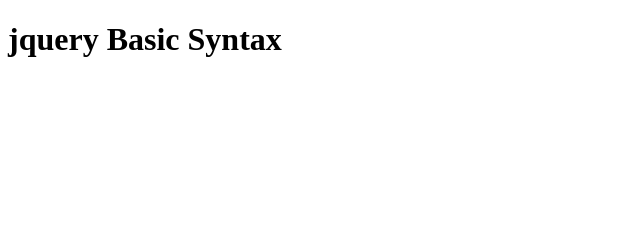
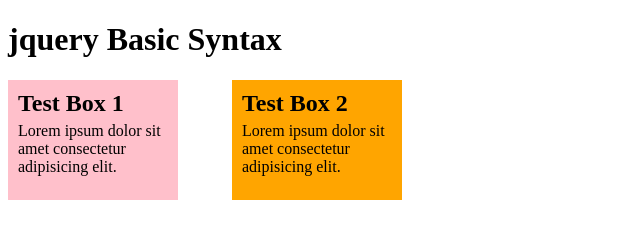
Before and after one commit to AliSami6/jQuery, a plain HTML site: page basic.html in a window 1280 px wide. Shown: the whole page, without its empty margins (0-640 px from the left). Drawn offline with Linux system fonts and the light colour scheme.

Commit message:
load html content

```diff
--- a/basic.html
+++ b/basic.html
@@ -1,19 +1,55 @@
+
 <!DOCTYPE html>
 <html lang="en">
 <head>
-    <meta charset="UTF-8">
-    <meta http-equiv="X-UA-Compatible" content="IE=edge">
-    <meta name="viewport" content="width=device-width, initial-scale=1.0">
-    <title>Learn Jquery</title>
-    <script src="jquery-3.6.3.min.js"></script>
+	<title>Learn Jquery</title>
+	<style>
+		p{ margin: 0; }
+
+		h2{ margin: 0 0 5px; }
+
+		#test1{
+			display: inline-block;
+			background: pink;
+			width: 150px;
+		    height: 100px;
+		    padding: 10px 10px;
+		    margin: 0 50px 0 0;
+		}
+
+		#test2{
+			display: inline-block;
+			background: orange;
+			width: 150px;
+		    height: 100px;
+		    padding: 10px 10px;
+		}
+	</style>
 </head>
 <body>
-    <h1>jquery Basic Syntax</h1>
+	    <h1>jquery Basic Syntax</h1>
 <!-- document is a selector . .ready function is a method-->
-    <script>
-        $(document).ready(function(){
+<!--  target dom element        what will work-->
+	<div id="test1">
+		<h2>Test Box 1</h2>
+		<p>Lorem ipsum dolor sit amet consectetur adipisicing elit.</p>
+	</div>
 
-        });
-    </script>
+	<div id="test2">
+		<h2>Test Box 2</h2>
+		<p>Lorem ipsum dolor sit amet consectetur adipisicing elit.</p>
+	</div>
+	<!-- jquery cdn -->
+	<script src="jquery-3.6.3.min.js"></script>
+	<script>
+		$(document).ready(function(){
+			//console.log("Hello") print in console;
+		    var a = $('#test1').html();
+            console.log(a);
+// load html content
+            var b =$('#test2').html();
+            console.log(b);
+		});
+	</script>
 </body>
 </html>
```
